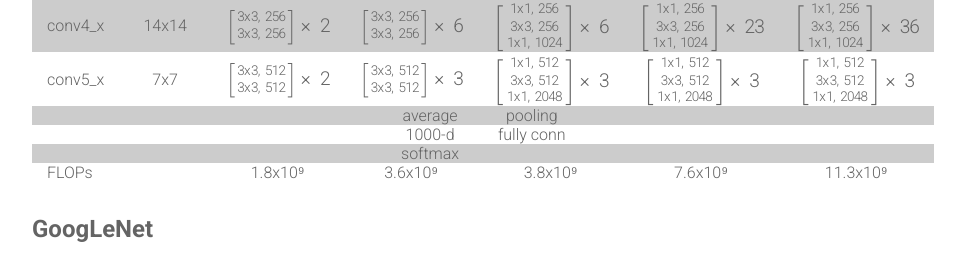
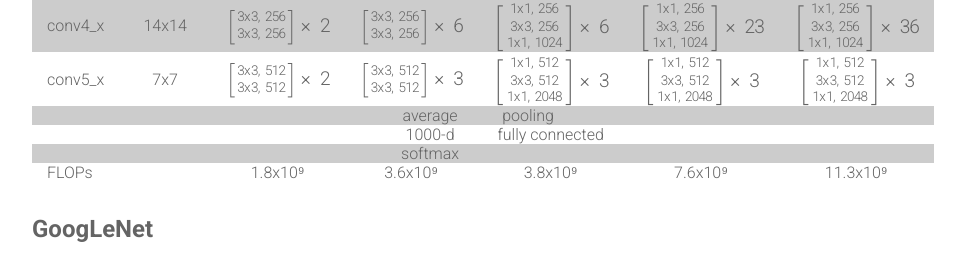
Before and after one commit to Xamla/xamla.github.io, a Jekyll site: the page built from prominent-convnet-architectures.md, in a window 1280 px wide and 900 px high, scrolled down 1185 px. Shown: the part 157-427 px from the top of the window, without its empty margins (198-1163 px from the left). Built offline with Jekyll 4.4.1, drawn with Linux system fonts in a browser that asks for light colours; formulas are drawn with MathJax 3.

Commit message:
Update prominent-convnet-architectures.md

```diff
--- a/prominent-convnet-architectures.md
+++ b/prominent-convnet-architectures.md
@@ -49,8 +49,8 @@
 | conv3_x    | 28x28       | \\(\left[\text{3x3, 128}\atop\text{3x3, 128}\right] \times 2\\) | \\(\left[\text{3x3, 128}\atop\text{3x3, 128}\right] \times 4\\) | \\(\left[\text{1x1, 128}\atop{\scriptstyle\text{3x3, 128}\atop\scriptstyle\text{1x1, 512}}\right] \times 4\\) | \\(\left[\text{1x1, 128}\atop{\scriptstyle\text{3x3, 128}\atop\scriptstyle\text{1x1, 512}}\right] \times 4\\) | \\(\left[\text{1x1, 128}\atop{\scriptstyle\text{3x3, 128}\atop\scriptstyle\text{1x1, 512}}\right] \times 8\\) |
 | conv4_x    | 14x14       | \\(\left[\text{3x3, 256}\atop\text{3x3, 256}\right] \times 2\\) | \\(\left[\text{3x3, 256}\atop\text{3x3, 256}\right] \times 6\\) | \\(\left[\text{1x1, 256}\atop{\scriptstyle\text{3x3, 256}\atop\scriptstyle\text{1x1, 1024}}\right] \times 6\\) | \\(\left[\text{1x1, 256}\atop{\scriptstyle\text{3x3, 256}\atop\scriptstyle\text{1x1, 1024}}\right] \times 23\\) | \\(\left[\text{1x1, 256}\atop{\scriptstyle\text{3x3, 256}\atop\scriptstyle\text{1x1, 1024}}\right] \times 36\\) |
 | conv5_x    | 7x7         |  \\(\left[\text{3x3, 512}\atop\text{3x3, 512}\right] \times 2\\) |  \\(\left[\text{3x3, 512}\atop\text{3x3, 512}\right] \times 3\\) | \\(\left[\text{1x1, 512}\atop{\scriptstyle\text{3x3, 512}\atop\scriptstyle\text{1x1, 2048}}\right] \times 3\\) | \\(\left[\text{1x1, 512}\atop{\scriptstyle\text{3x3, 512}\atop\scriptstyle\text{1x1, 2048}}\right] \times 3\\) | \\(\left[\text{1x1, 512}\atop{\scriptstyle\text{3x3, 512}\atop\scriptstyle\text{1x1, 2048}}\right] \times 3\\) |
-|            |             |              | \\(\hspace{1cm}\\)average | pooling\\(\hspace{1cm}\\)
-|            |             |              | \\(\hspace{1cm}\\)1000-d  | fully conn\\(\hspace{1cm}\\)
+|            |             |              | \\(\hspace{1cm}\\)average | pooling\\(\hspace{1.2cm}\\)
+|            |             |              | \\(\hspace{1cm}\\)1000-d  | fully connected
 |            |             |              | \\(\hspace{1cm}\\)softmax
 | FLOPs      |             | 1.8x10⁹ | 3.6x10⁹ | 3.8x10⁹ | 7.6x10⁹ | 11.3x10⁹ |
 
```
